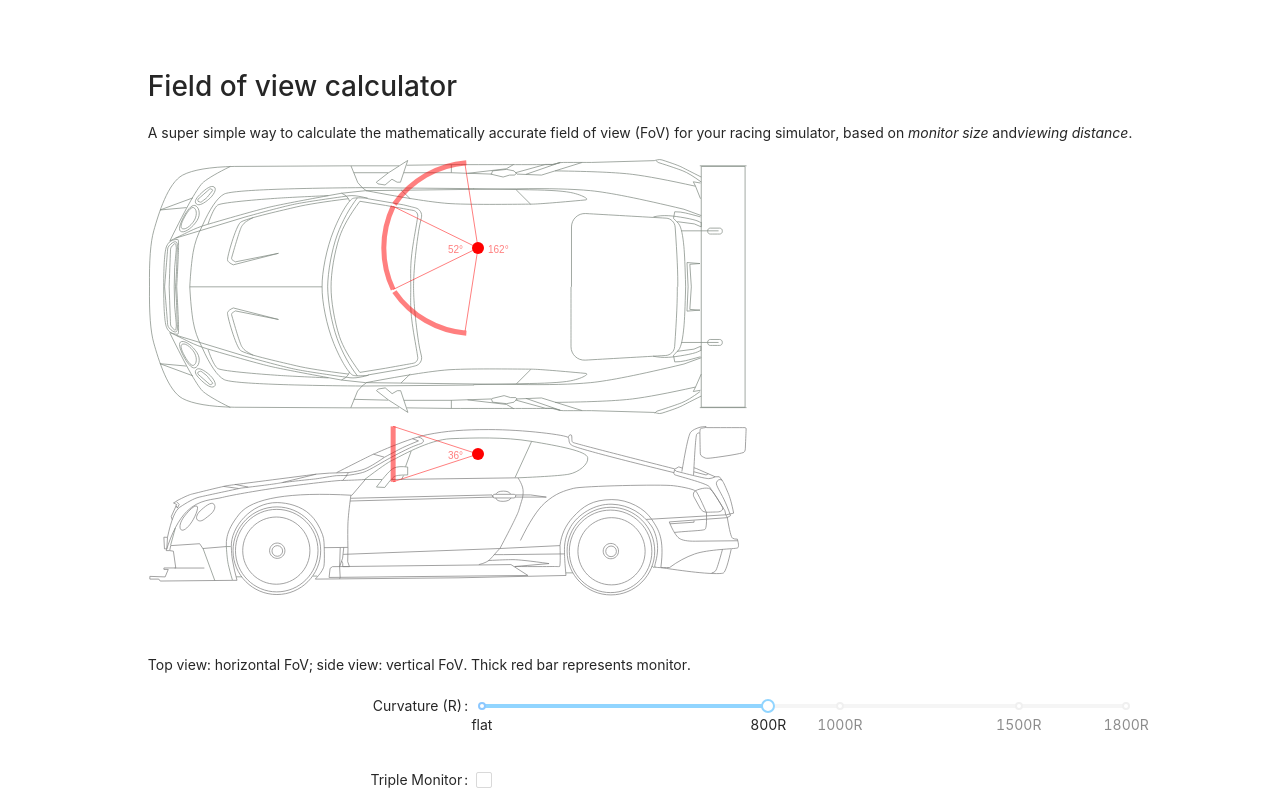
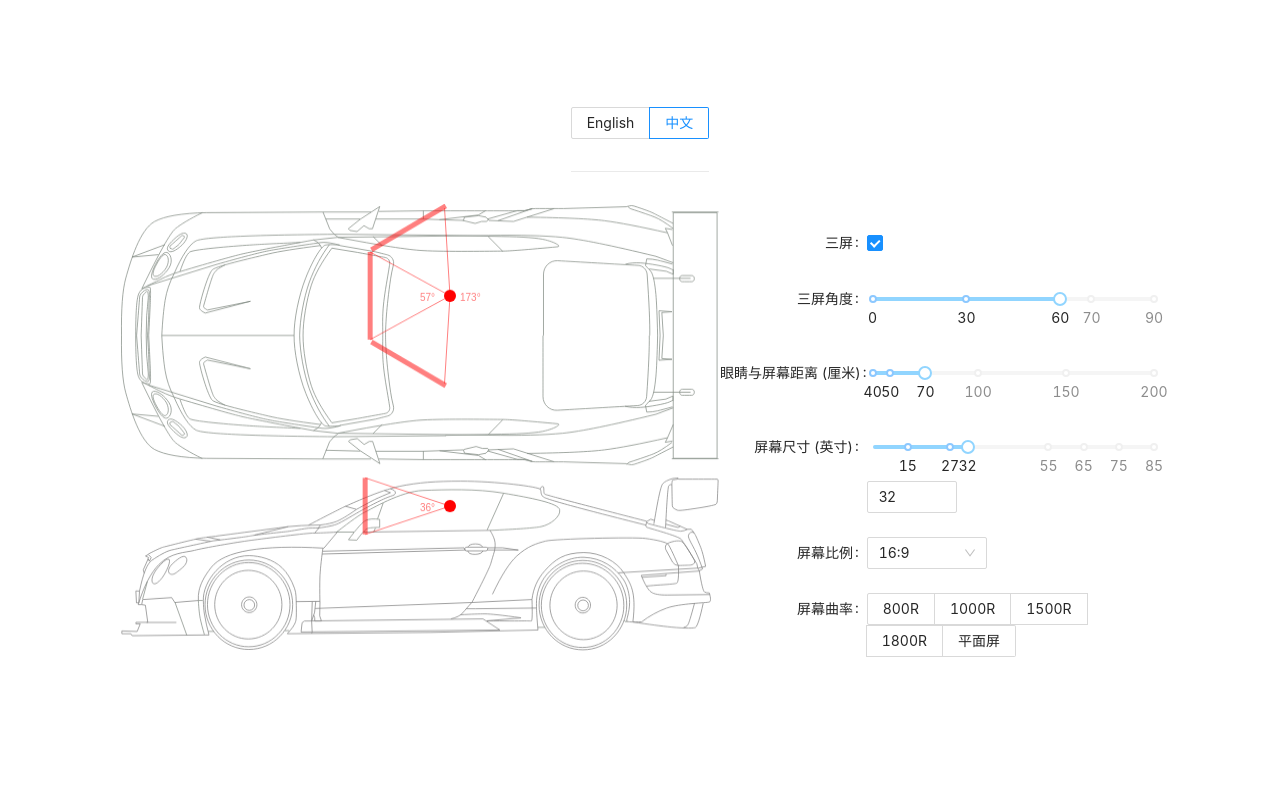
Before and after one commit to nicholasxuu/fov-calculator, a Next.js app: page / in a window 1280 px wide. Shown: the top 800 px of the page. Built offline with nearby package versions, Linux system fonts and the light colour scheme.

Commit message:
add i18n

```diff
--- a/package.json
+++ b/package.json
@@ -10,9 +10,11 @@
   },
   "dependencies": {
     "antd": "^4.22.8",
+    "i18next": "^23.10.1",
     "next": "12.2.5",
     "react": "18.2.0",
-    "react-dom": "18.2.0"
+    "react-dom": "18.2.0",
+    "react-i18next": "^14.1.0"
   },
   "devDependencies": {
     "@types/node": "18.7.13",
--- /dev/null
+++ b/pages/i18n.ts
@@ -0,0 +1,42 @@
+import i18n from "i18next";
+import { initReactI18next } from "react-i18next";
+
+i18n
+  .use(initReactI18next) // passes i18n down to react-i18next
+  .init({
+    // the translations
+    // (tip move them in a JSON file and import them,
+    // or even better, manage them via a UI: https://react.i18next.com/guides/multiple-translation-files#manage-your-translations-with-a-management-gui)
+    resources: {
+      en: {
+        translation: {
+          curvature: "Curvature",
+          flat: "Flat",
+          tripleMonitor: "Triple Monitor",
+          tripleMonitorAngle: "Triple Monitor Angle",
+          distanceToScreen: "Distance to Screen (cm)",
+          screenSize: "Screen Size (inch)",
+          aspectRatio: "Aspect Ratio",
+        },
+      },
+      cn: {
+        translation: {
+          curvature: "屏幕曲率",
+          flat: "平面屏",
+          tripleMonitor: "三屏",
+          tripleMonitorAngle: "三屏角度",
+          distanceToScreen: "眼睛与屏幕距离 (厘米)",
+          screenSize: "屏幕尺寸 (英寸)",
+          aspectRatio: "屏幕比例",
+        },
+      },
+    },
+    lng: "cn", // if you're using a language detector, do not define the lng option
+    fallbackLng: "en",
+
+    interpolation: {
+      escapeValue: false, // react already safes from xss => https://www.i18next.com/translation-function/interpolation#unescape
+    },
+  });
+
+export default i18n;
--- a/pages/index.tsx
+++ b/pages/index.tsx
@@ -1,10 +1,12 @@
 import type { NextPage } from 'next'
 import Head from 'next/head'
 import { useEffect, useState, useRef } from 'react'
-import { Select, Form, Slider } from 'antd';
+import { Select, Form, Slider, Radio, Input, InputNumber } from 'antd';
 import styles from '../styles/Home.module.css'
 import 'antd/dist/antd.css';
 import Checkbox from 'antd/lib/checkbox/Checkbox';
+import { useTranslation } from 'react-i18next';
+import i18n from './i18n';
 
 const { Option } = Select;
 
@@ -17,6 +19,13 @@ const BACKGROUND_COLOR = '#9dbbcc';
 const CANVAS_WIDTH = 600;
 const CANVAS_HEIGHT = 490;
 const xOffset = 0;
+
+const commonDisplayConfigs = [
+  {
+    aspectDisplay: "16:9",
+    aspectRatio: 16 / 9,
+  }
+]
 
 let headPositions = {
   normX: 0.55, // normalized value, 0-1
@@ -160,8 +169,11 @@ const drawMonitors = (
   var headTY = headPositions.ty;
   var headSY = headPositions.sy;
 
-  var monX = headX - distanceToScreen * carScale;
   const monitorInfo = getMonitor(screenSize, aspectRatio, curveRadius)
+
+  var topMonX = headX - distanceToScreen * carScale + monitorInfo.thickness;
+  var sideMonX = headX - distanceToScreen * carScale;
+
   console.log("monitorInfo", monitorInfo);
   var monTY = headTY - monitorInfo.w / 2;
   var monSY = headSY - monitorInfo.h / 2;
@@ -172,50 +184,50 @@ const drawMonitors = (
 
   // side view, center monitor front
   ctx.lineWidth = MONITOR_THICKNESS;
-  drawLine(ctx, monX, monSY, monSY + monitorInfo.h);
-  drawAngle(ctx, headX, headSY, monX, monSY, monX, monSY + monitorInfo.h, -30, 0);
+  drawLine(ctx, sideMonX, monSY, monSY + monitorInfo.h);
+  drawAngle(ctx, headX, headSY, sideMonX, monSY, sideMonX, monSY + monitorInfo.h, -30, 0);
 
 
   // top view, center monitor
   ctx.lineWidth = MONITOR_THICKNESS;
   if (curveRadius <= 0) {
-    drawLine(ctx, monX, monTY, monTY + monitorInfo.w);
+    drawLine(ctx, topMonX, monTY, monTY + monitorInfo.w);
   } else {
-    drawVerticalArc(ctx, monX, monTY, monTY + monitorInfo.w, curveRadius * carScale);
+    drawVerticalArc(ctx, topMonX, monTY, monTY + monitorInfo.w, curveRadius * carScale);
   }
-  drawAngle(ctx, headX, headTY, monX, monTY, monX, monTY + monitorInfo.w, -30, 0);
+  drawAngle(ctx, headX, headTY, topMonX, monTY, topMonX, monTY + monitorInfo.w, -30, 0);
 
   if (isTripleMonitor) {
     // top view, left monitor
     ctx.setTransform(1, 0, 0, 1, 0, 0);
-    ctx.translate(monX + MONITOR_THICKNESS / 2, monLeftY);
+    ctx.translate(topMonX + MONITOR_THICKNESS / 2, monLeftY);
     ctx.rotate((-tripleAngle * Math.PI) / 180);
-    ctx.translate(-monX - MONITOR_THICKNESS / 2, -monLeftY);
+    ctx.translate(-topMonX - MONITOR_THICKNESS / 2, -monLeftY);
     ctx.lineWidth = MONITOR_THICKNESS;
 
     if (curveRadius <= 0) {
-      drawLine(ctx, monX, monLeftY, monLeftY + monitorInfo.w);
+      drawLine(ctx, topMonX, monLeftY, monLeftY + monitorInfo.w);
     } else {
-      drawVerticalArc(ctx, monX, monLeftY, monLeftY + monitorInfo.w, curveRadius * carScale);
+      drawVerticalArc(ctx, topMonX, monLeftY, monLeftY + monitorInfo.w, curveRadius * carScale);
     }
 
     // top view, right monitor
     ctx.setTransform(1, 0, 0, 1, 0, 0);
-    ctx.translate(monX + MONITOR_THICKNESS / 2, monRightY);
+    ctx.translate(topMonX + MONITOR_THICKNESS / 2, monRightY);
     ctx.rotate(((tripleAngle) * Math.PI) / 180);
-    ctx.translate(-monX - MONITOR_THICKNESS / 2, -monRightY);
+    ctx.translate(-topMonX - MONITOR_THICKNESS / 2, -monRightY);
     ctx.lineWidth = MONITOR_THICKNESS;
 
     if (curveRadius <= 0) {
-      drawLine(ctx, monX, monRightY - monitorInfo.w, monRightY);
+      drawLine(ctx, topMonX, monRightY - monitorInfo.w, monRightY);
     } else {
-      drawVerticalArc(ctx, monX, monRightY - monitorInfo.w, monRightY, curveRadius * carScale);
+      drawVerticalArc(ctx, topMonX, monRightY - monitorInfo.w, monRightY, curveRadius * carScale);
     }
     ctx.setTransform(1, 0, 0, 1, 0, 0);
 
     const sinX = monitorInfo.w * Math.sin(tripleAngle * Math.PI / 180)
     const cosY = monitorInfo.w * Math.cos(tripleAngle * Math.PI / 180)
-    drawAngle(ctx, headX, headTY, monX + sinX, monTY - cosY, monX + sinX, monTY + monitorInfo.w + cosY, 10, 0);
+    drawAngle(ctx, headX, headTY, topMonX + sinX, monTY - cosY, topMonX + sinX, monTY + monitorInfo.w + cosY, 10, 0);
   }
 }
 
@@ -252,14 +264,28 @@ const getMonitor = (screenSize: number, aspectRatio: number, curveRadius: number
 const Home: NextPage = () => {
   const canvas = useRef<HTMLCanvasElement>(null)
 
+  const { t } = useTranslation();
+
   const [distanceToScreen, setDistanceToScreen] = useState(70);
+  const [language, setLanguage] = useState("cn");
   const [screenSize, setScreenSize] = useState(32);
   const [aspectRatio, setAspectRatio] = useState(16 / 9);
-  const [curvature, setCurvature] = useState(80)
+  const [curvature, setCurvature] = useState(0)
   const [isTripleMonitor, setIsTripleMonitor] = useState(true)
   const [tripleMonitorAngle, setTripleMonitorAngle] = useState(60);
+  const [canvasWidth, setCanvasWidth] = useState(CANVAS_WIDTH);
+  const [canvasHeight, setCanvasHeight] = useState(CANVAS_HEIGHT);
 
   useEffect(() => {
+    i18n.changeLanguage(language)
+  }, [language]);
+
+  useEffect(() => {
+    const windowWidth = window.innerWidth;
+    const canvasWidth = Math.min(windowWidth, CANVAS_WIDTH);
+    const canvasHeight = canvasWidth * CANVAS_HEIGHT / CANVAS_WIDTH;
+    setCanvasWidth(canvasWidth);
+    setCanvasHeight(canvasHeight);
   }, [])
 
   useEffect(() => {
@@ -299,25 +325,21 @@ const Home: NextPage = () => {
     <div className={styles.container}>
       <Head>
         <title>fov calculator</title>
-        <meta name="description" content="Generated by create next app" />
+        <meta name="description" content="fov calculator" />
         <link rel="icon" href="/favicon.ico" />
       </Head>
 
       <main className={styles.main}>
-        <div className="main">
-          <h1>Field of view calculator</h1>
-          <p>
-            A super simple way to calculate the mathematically accurate field of
-            view (FoV) for your racing simulator, based on <em>monitor size</em> and
-            <em>viewing distance</em>.
-          </p>
+        <div className={styles.header}>
+          <Radio.Group value={language} onChange={(e) => { setLanguage(e.target.value) }}>
+            <Radio.Button value="en">English</Radio.Button>
+            <Radio.Button value="cn">中文</Radio.Button>
+          </Radio.Group>
+        </div>
 
-          <canvas id="fov-preview" ref={canvas} width={CANVAS_WIDTH} height={CANVAS_HEIGHT}></canvas>
+        <div className={styles.body}>
 
-          <p className="caption">
-            Top view: horizontal FoV; side view: vertical FoV. Thick red bar
-            represents monitor.
-          </p>
+          <canvas id="fov-preview" ref={canvas} width={canvasWidth} height={canvasHeight}></canvas>
 
           <Form
             name="basic"
@@ -325,34 +347,19 @@ const Home: NextPage = () => {
             wrapperCol={{ span: 16 }}
           >
 
-            <Form.Item label="Curvature (R)">
-              <Slider
-                value={curvature}
-                min={0}
-                max={180}
-                marks={{
-                  0: 'flat',
-                  80: '800R',
-                  100: '1000R',
-                  150: '1500R',
-                  180: '1800R',
-                }}
-                onChange={setCurvature}
-              />
-            </Form.Item>
-
-            <Form.Item label="Triple Monitor">
+            <Form.Item label={t("tripleMonitor")}>
               <Checkbox
                 value={isTripleMonitor}
+                checked={isTripleMonitor}
                 onChange={e => {
-                  console.log(e)
                   setIsTripleMonitor(e.target.checked)
                 }}
               />
             </Form.Item>
 
-            <Form.Item label="Triple Monitor Angle">
+            <Form.Item label={t("tripleMonitorAngle")}>
               <Slider
+                disabled={!isTripleMonitor}
                 value={tripleMonitorAngle}
                 min={0}
                 max={90}
@@ -366,7 +373,8 @@ const Home: NextPage = () => {
                 onChange={setTripleMonitorAngle}
               />
             </Form.Item>
-            <Form.Item label="Distance to screen (cm)">
+
+            <Form.Item label={t("distanceToScreen")}>
               <Slider
                 value={distanceToScreen}
                 min={40}
@@ -383,31 +391,27 @@ const Home: NextPage = () => {
               />
             </Form.Item>
 
-            <Form.Item label="Screen Size (inch)">
+            <Form.Item label={t("screenSize")}>
               <Slider
                 value={screenSize}
                 min={5}
-                max={100}
+                max={85}
                 marks={{
-                  5: '5',
                   15: '15',
-                  24: '24',
                   27: '27',
                   32: '32',
-                  40: '40',
-                  48: '48',
                   55: '55',
-                  60: '60',
                   65: '65',
                   75: '75',
                   85: '85',
                 }}
                 onChange={setScreenSize}
               />
+              <InputNumber value={screenSize} onChange={setScreenSize} />
             </Form.Item>
 
 
-            <Form.Item label="Aspect Ratio">
+            <Form.Item label={t("aspectRatio")}>
               <Select
                 value={aspectRatio}
                 style={{ width: 120 }}
@@ -421,7 +425,15 @@ const Home: NextPage = () => {
               </Select>
             </Form.Item>
 
-
+            <Form.Item label={t("curvature")}>
+              <Radio.Group value={curvature} onChange={(e) => setCurvature(parseInt(e.target.value))}>
+                <Radio.Button value="80">800R</Radio.Button>
+                <Radio.Button value="100">1000R</Radio.Button>
+                <Radio.Button value="150">1500R</Radio.Button>
+                <Radio.Button value="180">1800R</Radio.Button>
+                <Radio.Button value="0">{t("flat")}</Radio.Button>
+              </Radio.Group>
+            </Form.Item>
 
 
           </Form>
@@ -430,7 +442,7 @@ const Home: NextPage = () => {
       </main >
 
       <footer className={styles.footer}>
-        Made in China
+        Made in China, By <a href="https://github.com/nicholasxuu/">nicholasxuu</a>
       </footer>
     </div >
   )
--- a/styles/Home.module.css
+++ b/styles/Home.module.css
@@ -10,6 +10,31 @@
   flex-direction: column;
   justify-content: center;
   align-items: center;
+}
+
+.header {
+  display: flex;
+  flex: 1;
+  padding: 2rem 0;
+  border-bottom: 1px solid #eaeaea;
+  justify-content: center;
+  align-items: flex-end;
+}
+
+.body {
+  display: flex;
+  flex: 1;
+  padding: 2rem 0;
+  flex-direction: row;
+  flex-wrap: wrap;
+}
+
+.body form {
+  display: flex;
+  flex-direction: column;
+  justify-content: center;
+  align-items: stretch;
+  min-width: 400px;
 }
 
 .footer {
@@ -25,7 +50,8 @@
   display: flex;
   justify-content: center;
   align-items: center;
-  flex-grow: 1;
+  flex-grow: 0;
+  padding-left: 5px;
 }
 
 
```
Also changed, not shown: 1 other file (tests, documents, lock files or other folders).
